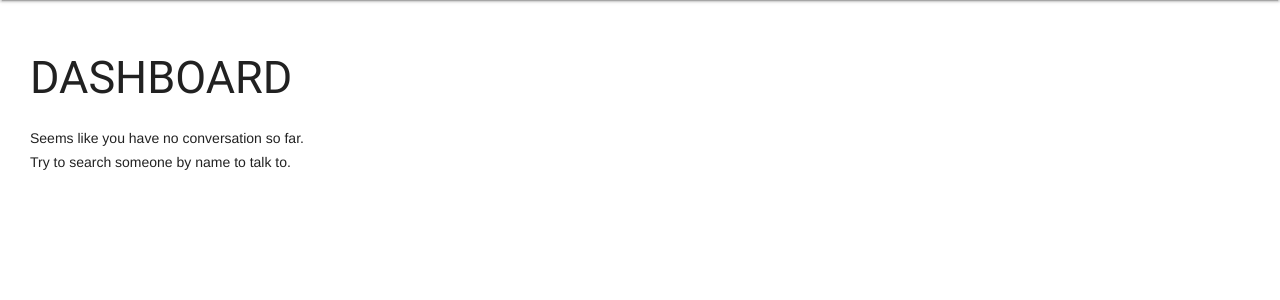
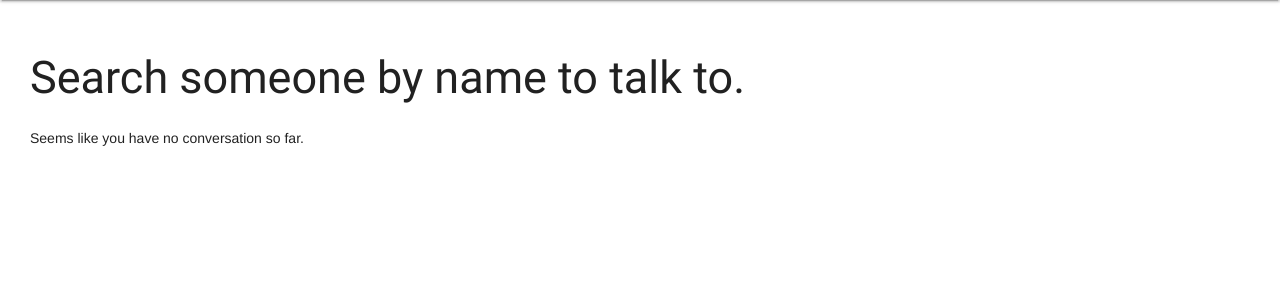
Before and after one commit to crunck78/django_chat_app, a Django app: page / in a window 1280 px wide. Shown: the part 74-374 px from the top of the page. Run offline with Django 4.2, Linux system fonts and the light colour scheme; the visitor is signed in with stand-in values (Sample User, id 1); data comes from the database, SQL or seed files in the repository; data that the repository does not hold is empty.

Commit message:
change dashboard text

```diff
--- a/django_chat_app/static/js/base.js
+++ b/django_chat_app/static/js/base.js
@@ -5,6 +5,7 @@
 async function handleSearch(event) {
     try {
         event.preventDefault();
+        searchResultsContainer.innerHTML = "";
         const formData = new FormData(event.target);
         const response = await fetch('/search-users/', {
             method: 'POST',
@@ -16,7 +17,7 @@ async function handleSearch(event) {
         const searchResult = JSON.parse(await response.json());
         if (searchResult.length > 0) {
             searchUsers.value = ""
-            // searchResultsContainer.innerHTML = "";
+
             searchResult.forEach((sR) => {
                 searchResultsContainer
                     .insertAdjacentHTML(
--- a/django_chat_app/templates/base.html
+++ b/django_chat_app/templates/base.html
@@ -83,7 +83,7 @@
             </div>
         </header>
         <div class="mdl-layout__drawer">
-            <span class="mdl-layout-title">Chatroom</span>
+            <span class="mdl-layout-title">Chatrooms</span>
 
             <nav class="mdl-navigation">
 
@@ -137,12 +137,11 @@
                 {% endblock %}
                 {% else %}
                 <div>
-                    <h2>DASHBOARD</h2>
+                    <h2>Search someone by name to talk to.</h2>
                     {% for chat in chats%}
                     {% empty %}
                     <p>
-                        Seems like you have no conversation so far.<br>
-                        Try to search someone by name to talk to.
+                        Seems like you have no conversation so far.
                     </p>
                     {% endfor %}
                     <div id="searchResultsContainer" class="mdl-list"></div>
```
